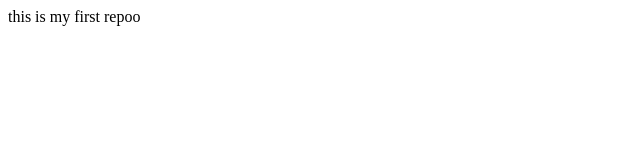
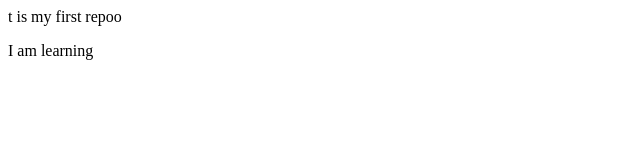
Before and after one commit to HarshS-12/localrepo, a plain HTML site: page index.html in a window 1280 px wide. Shown: the whole page, without its empty margins (0-640 px from the left). Drawn offline with Linux system fonts and the light colour scheme.

Commit message:
add other eature1

```diff
--- a/index.html
+++ b/index.html
@@ -1 +1,2 @@
-<p> this is my first repoo</p>
+<p> t is my first repoo</p>
+<p> I am learning </p>
```
